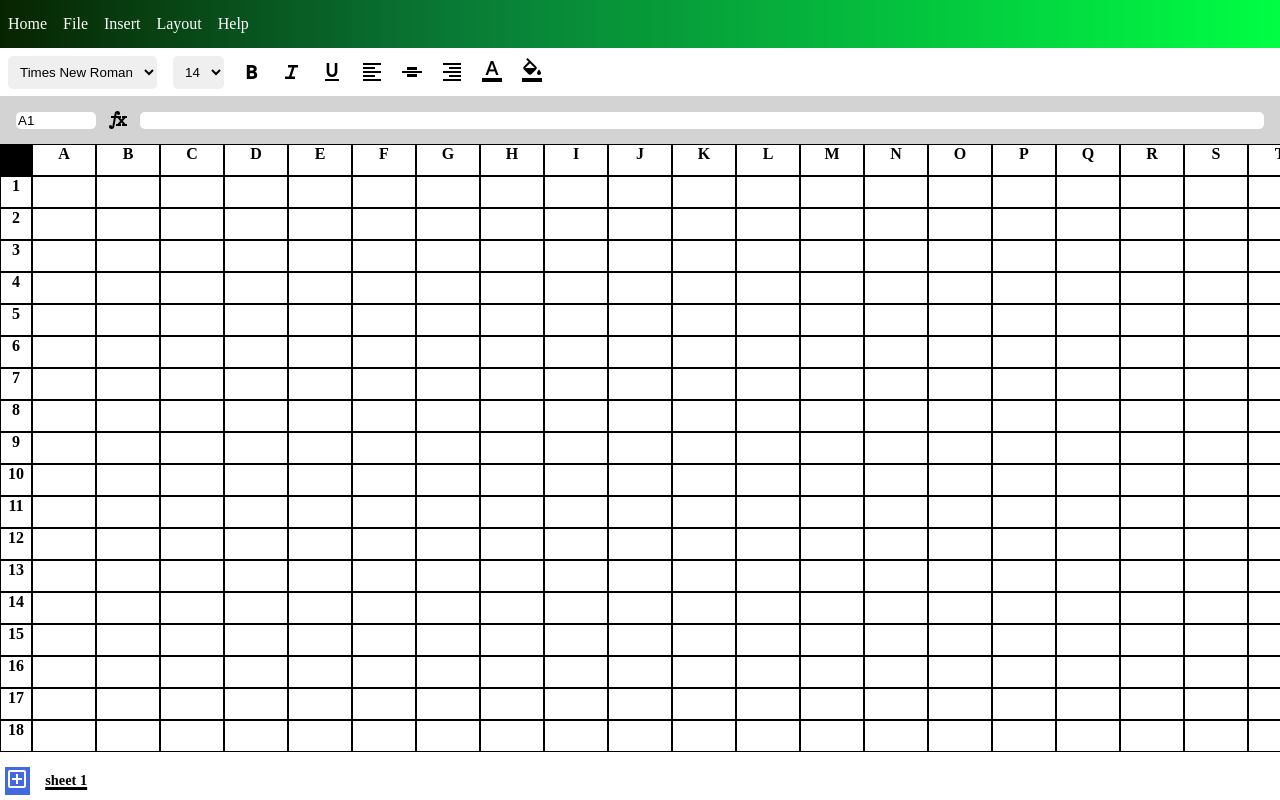
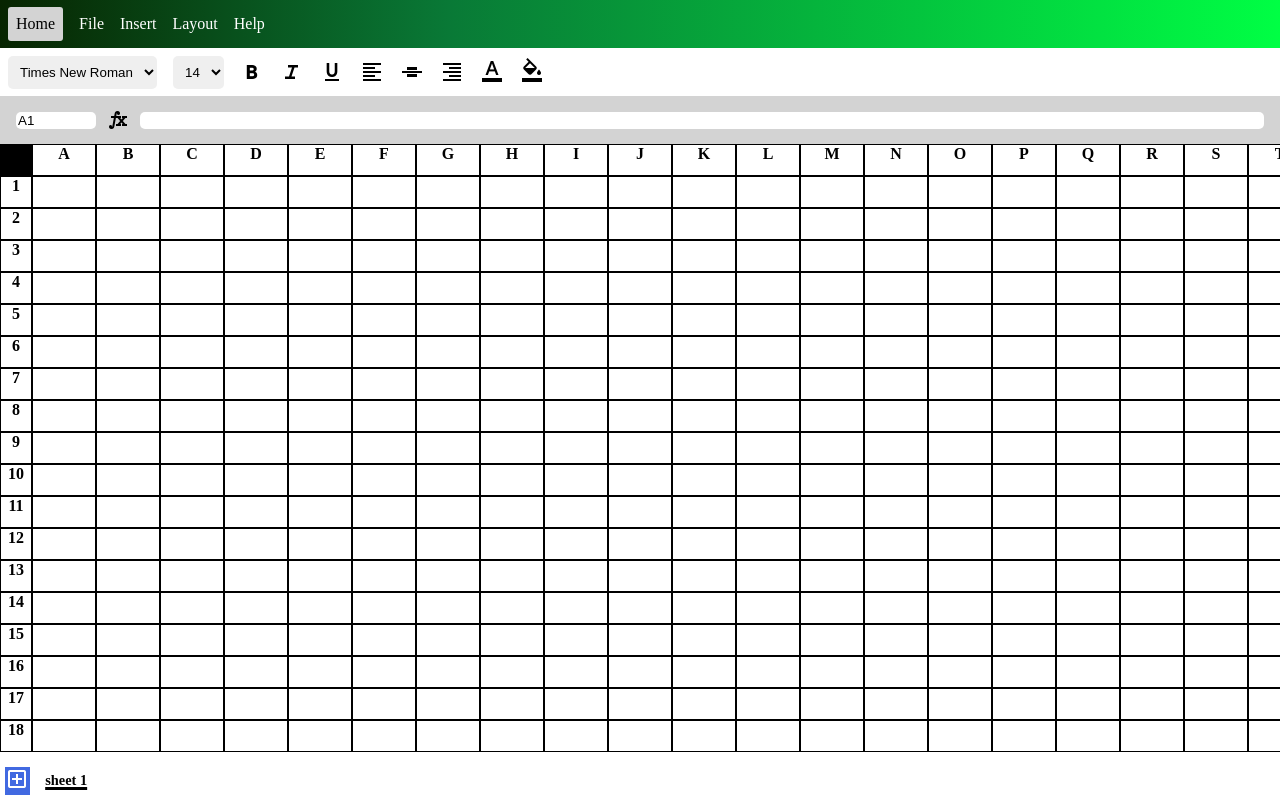
Before and after one commit to iamvarunkumar2k4/GridMaster, a plain HTML site: page index.html in a window 1280 px wide. Drawn offline with nearby package versions, Linux system fonts and the light colour scheme.

Commit message:
Update index.html

```diff
--- a/index.html
+++ b/index.html
@@ -9,7 +9,7 @@
 </head>
 <body>
     <div class="page-actions-cont">
-      <div class="page-action">Home</div>
+      <div class="page-action home">Home</div>
       <div class="page-action">File</div>
       <div class="page-action">Insert</div>
       <div class="page-action">Layout</div>
```
